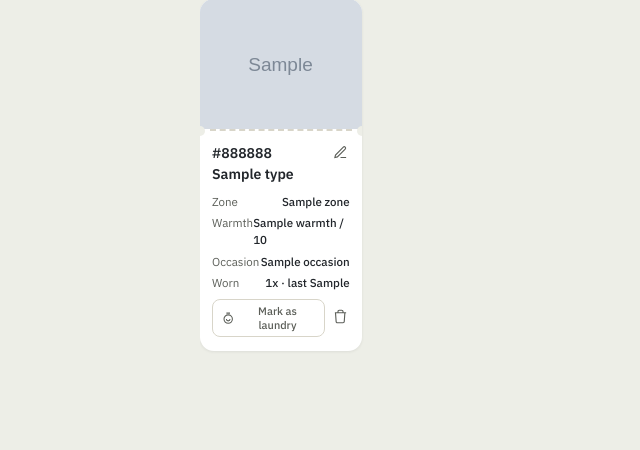
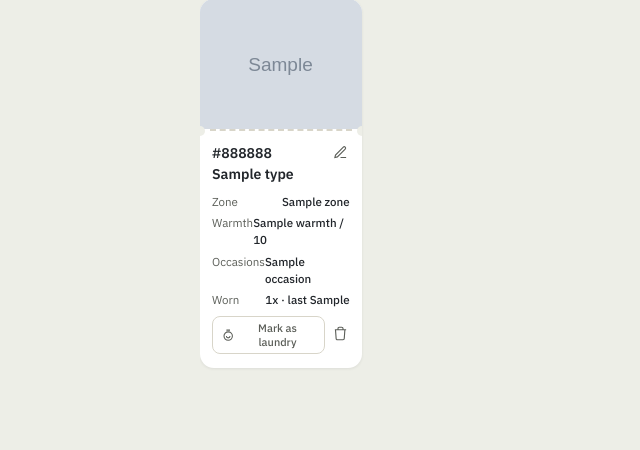
Before and after one commit to stanleykev7-rgb/wardrobe-app, a Flask app: template templates/index.html in a window 1280 px wide. Shown: the part 404-854 px from the top of the page, without its empty margins (0-640 px from the left). Before the commit the page ends 755 px from the top, so only its background shows below. Run offline with Flask 3, Linux system fonts and the light colour scheme; the visitor is signed in with stand-in values (Sample User, id 1); the template is opened without the code that fills it: most values are stand-ins (such as "Sample title", 1, 10 or a date in 2020); grey boxes marked "Sample" are stand-in pictures; parts of the project's set-up code (start-up, migrations or seed data) failed here and were passed over; some libraries are stand-ins or nearby versions.

Commit message:
Add multi-occasion tagging: items can now be tagged with several occasions at once via checkboxes (casual/work/semi_formal/formal/party/gym), Groq classifies all applicable ones, filtering matches if the selected occasion is anywhere in an item's list. Fully backward-compatible with legacy single-occasion items.

```diff
--- a/groq_classifier.py
+++ b/groq_classifier.py
@@ -27,7 +27,7 @@ Identify it and respond with ONLY a JSON object (no markdown, no extra text) wit
   "zone": "one of: head, top, bottom, feet",
   "warmth": integer from 1 (very light/summer) to 10 (very warm/heavy winter),
   "waterproof": true or false,
-  "occasion": "one of: casual, work, formal, gym"
+  "occasions": ["array of ALL applicable occasions from: casual, work, semi_formal, formal, party, gym"]
 }
 
 Rules:
@@ -37,9 +37,12 @@ Rules:
 - If it's worn on the head (hat, beanie, cap) use "head".
 - If it's footwear (shoes, boots, sandals) use "feet".
 - "warmth" should reflect how much insulation the item provides, not just its color.
-- "occasion": "work" for business/office wear (blazers, dress shirts, slacks), "formal" for
-  suits/dresses/formal shoes, "gym" for athletic wear (leggings, sneakers, sports tops),
-  "casual" for everyday wear - default to "casual" if genuinely unclear.
+- "occasions" is a LIST, not a single value - most garments genuinely suit more than
+  one occasion (e.g. a plain button-down shirt is both "work" AND "casual"; a blazer
+  might be "work" AND "semi_formal"). Include every occasion it reasonably fits.
+  "work" = business/office wear, "semi_formal" = smart-casual/dressy but not black-tie,
+  "formal" = suits/gowns/tuxedo-level formality, "party" = going-out/statement pieces,
+  "gym" = athletic wear, "casual" = everyday wear. Always include at least one.
 - If you cannot clearly identify the garment, make your best guess rather than refusing.
 """
 
@@ -136,7 +139,7 @@ ONLY a JSON object (no markdown, no extra text) with this exact shape:
       "zone": "one of: head, top, bottom, feet",
       "warmth": integer from 1 (very light/summer) to 10 (very warm/heavy winter),
       "waterproof": true or false,
-      "occasion": "one of: casual, work, formal, gym"
+      "occasions": ["array of ALL applicable occasions from: casual, work, semi_formal, formal, party, gym"]
     }
   ]
 }
@@ -146,6 +149,8 @@ Rules:
 - "zone" must be exactly one of: head, top, bottom, feet (see the single-item
   rules: torso items are "top", legs are "bottom", headwear is "head",
   footwear is "feet").
+- "occasions" is a LIST - include every occasion a garment reasonably fits
+  (most items suit more than one), always at least one.
 - If you genuinely see only one item, return an array with just that one item.
 - If you can't identify anything wearable in the photo, return {"items": []}.
 - Do not invent items that aren't visible.
@@ -220,9 +225,14 @@ def _sanitize(data: dict) -> dict:
     if zone not in ("head", "top", "bottom", "feet"):
         zone = "top"
 
-    occasion = str(data.get("occasion", "casual")).lower()
-    if occasion not in ("casual", "work", "formal", "gym"):
-        occasion = "casual"
+    valid_occasions = ("casual", "work", "semi_formal", "formal", "party", "gym")
+    raw_occasions = data.get("occasions")
+    if not isinstance(raw_occasions, list):
+        raw_occasions = []
+    occasions = [str(o).lower() for o in raw_occasions if str(o).lower() in valid_occasions]
+    occasions = list(dict.fromkeys(occasions))  # dedupe, preserve order
+    if not occasions:
+        occasions = ["casual"]
 
     try:
         warmth = int(data.get("warmth", 5))
@@ -236,5 +246,5 @@ def _sanitize(data: dict) -> dict:
         "zone": zone,
         "warmth": warmth,
         "waterproof": bool(data.get("waterproof", False)),
-        "occasion": occasion,
+        "occasions": occasions,
     }
--- a/main.py
+++ b/main.py
@@ -123,7 +123,22 @@ def switch_profile():
     return redirect(url_for("profiles_list"))
 
 
-VALID_OCCASIONS = ("casual", "work", "formal", "gym")
+VALID_OCCASIONS = ("casual", "work", "semi_formal", "formal", "party", "gym")
+
+
+def get_item_occasions(item: dict) -> list:
+    """Reads an item's occasions list, falling back gracefully for items
+    saved before multi-occasion tagging existed (which only had a single
+    'occasion' string, or nothing at all)."""
+    occasions = item.get("occasions")
+    if isinstance(occasions, list) and occasions:
+        return occasions
+    legacy = item.get("occasion")
+    return [legacy] if legacy else ["casual"]
+
+
+app.jinja_env.globals["get_item_occasions"] = get_item_occasions
+app.jinja_env.globals["ALL_OCCASIONS"] = ("casual", "work", "semi_formal", "formal", "party", "gym")
 
 
 def filter_by_occasion(closet: list, occasion: str) -> tuple:
@@ -132,7 +147,7 @@ def filter_by_occasion(closet: list, occasion: str) -> tuple:
     suggest from, rather than dead-ending on an empty result."""
     if not occasion or occasion == "any":
         return closet, None
-    filtered = [i for i in closet if i.get("occasion", "casual") == occasion]
+    filtered = [i for i in closet if occasion in get_item_occasions(i)]
     if not filtered:
         return closet, f"No {occasion} items found in your closet — showing suggestions from your full closet instead."
     return filtered, None
@@ -234,7 +249,7 @@ def _upload_processed_photo(processed_path: str, image_key: str) -> str:
 
 
 def _default_attrs() -> dict:
-    return {"type": "Unclassified item", "color": "unknown", "zone": "top", "warmth": 5, "waterproof": False, "occasion": "casual"}
+    return {"type": "Unclassified item", "color": "unknown", "zone": "top", "warmth": 5, "waterproof": False, "occasions": ["casual"]}
 
 
 def _handle_single_upload(item_id: str, processed_path: str, image_key: str):
@@ -267,7 +282,7 @@ def _handle_single_upload(item_id: str, processed_path: str, image_key: str):
         "warmth": attrs.get("warmth", 5),
         "zone": attrs.get("zone", "top"),
         "waterproof": attrs.get("waterproof", False),
-        "occasion": attrs.get("occasion", "casual"),
+        "occasions": attrs.get("occasions", ["casual"]),
         "in_laundry": False,
         "needs_review": needs_review,
         "added_at": datetime.utcnow().isoformat(),
@@ -319,7 +334,7 @@ def _handle_multi_upload(item_id: str, processed_path: str, image_key: str):
             "warmth": attrs.get("warmth", 5),
             "zone": attrs.get("zone", "top"),
             "waterproof": attrs.get("waterproof", False),
-            "occasion": attrs.get("occasion", "casual"),
+            "occasions": attrs.get("occasions", ["casual"]),
             "in_laundry": False,
             "needs_review": needs_review,
             "added_at": datetime.utcnow().isoformat(),
@@ -342,7 +357,7 @@ def edit_item(item_id):
         "zone": request.form.get("zone") if request.form.get("zone") in ("head", "top", "bottom", "feet") else "top",
         "warmth": max(1, min(10, int(request.form.get("warmth", 5) or 5))),
         "waterproof": request.form.get("waterproof") == "on",
-        "occasion": request.form.get("occasion") if request.form.get("occasion") in VALID_OCCASIONS else "casual",
+        "occasions": [o for o in request.form.getlist("occasions") if o in VALID_OCCASIONS] or ["casual"],
         "needs_review": False,
     }
     update_item(item_id, updates)
--- a/templates/base.html
+++ b/templates/base.html
@@ -188,6 +188,8 @@
     .warmth-row input[type=range] { flex: 1; accent-color: var(--indigo); }
     .warmth-val { font-size: 0.75rem; font-weight: 600; min-width: 16px; }
     .waterproof-row { display: flex; align-items: center; gap: 6px; font-size: 0.75rem; color: var(--ink-soft); }
+    .occasion-checks { display: grid; grid-template-columns: 1fr 1fr; gap: 4px 8px; }
+    .occasion-check { display: flex; align-items: center; gap: 5px; font-size: 0.75rem; color: var(--ink-soft); font-weight: 400; }
     .tag-edit-actions { display: flex; gap: 6px; margin-top: 2px; }
     .tag-edit-actions button, .tag-edit-actions input[type=submit] { flex: 1; padding: 5px; font-size: 0.72rem; border-radius: 6px; }
 
--- a/templates/index.html
+++ b/templates/index.html
@@ -46,7 +46,7 @@
                   <div class="tag-specs">
                     <div class="tag-spec-row"><span class="tag-spec-label">Zone</span><span class="tag-spec-val">{{ item.zone|capitalize }}</span></div>
                     <div class="tag-spec-row"><span class="tag-spec-label">Warmth</span><span class="tag-spec-val">{{ item.warmth }} / 10</span></div>
-                    <div class="tag-spec-row"><span class="tag-spec-label">Occasion</span><span class="tag-spec-val">{{ (item.occasion or 'casual')|capitalize }}</span></div>
+                    <div class="tag-spec-row"><span class="tag-spec-label">Occasions</span><span class="tag-spec-val">{{ get_item_occasions(item)|map('replace', '_', ' ')|map('capitalize')|join(', ') }}</span></div>
                     <div class="tag-spec-row"><span class="tag-spec-label">Worn</span><span class="tag-spec-val">{{ item.wear_count }}x{% if item.last_worn %} · last {{ item.last_worn }}{% endif %}</span></div>
                     {% if item.waterproof %}<div class="tag-spec-row"><span class="tag-spec-label">Waterproof</span><span class="tag-spec-val">Yes</span></div>{% endif %}
                   </div>
@@ -76,12 +76,16 @@
                       </div>
                     </div>
                     <div>
-                      <label>Occasion</label>
-                      <select name="occasion">
-                        {% for o in ['casual', 'work', 'formal', 'gym'] %}
-                          <option value="{{ o }}" {{ 'selected' if (item.occasion or 'casual') == o }}>{{ o|capitalize }}</option>
+                      <label>Occasions (select all that apply)</label>
+                      <div class="occasion-checks">
+                        {% set item_occasions = get_item_occasions(item) %}
+                        {% for o in ALL_OCCASIONS %}
+                          <label class="occasion-check">
+                            <input type="checkbox" name="occasions" value="{{ o }}" {{ 'checked' if o in item_occasions }}>
+                            {{ o|replace('_', ' ')|capitalize }}
+                          </label>
                         {% endfor %}
-                      </select>
+                      </div>
                     </div>
                     <label class="waterproof-row">
                       <input type="checkbox" name="waterproof" {{ 'checked' if item.waterproof }}> Waterproof
--- a/templates/packing_list.html
+++ b/templates/packing_list.html
@@ -12,8 +12,8 @@
       {% endfor %}
     </select>
     <select name="occasion">
-      {% for o in ['any', 'casual', 'work', 'formal', 'gym'] %}
-        <option value="{{ o }}" {{ 'selected' if occasion == o }}>{{ 'Any occasion' if o == 'any' else o|capitalize }}</option>
+      {% for o in ['any', 'casual', 'work', 'semi_formal', 'formal', 'party', 'gym'] %}
+        <option value="{{ o }}" {{ 'selected' if occasion == o }}>{{ 'Any occasion' if o == 'any' else o|replace('_', ' ')|capitalize }}</option>
       {% endfor %}
     </select>
     <input type="submit" value="Plan trip">
--- a/templates/suggest.html
+++ b/templates/suggest.html
@@ -10,8 +10,8 @@
   <form action="{{ url_for('suggest') }}" method="get" class="show-loading-form filter-row" data-loading-message="Checking today's weather and styling an outfit…">
     <input type="text" name="city" placeholder="City,CountryCode e.g. Kochi,IN" value="{{ city }}">
     <select name="occasion">
-      {% for o in ['any', 'casual', 'work', 'formal', 'gym'] %}
-        <option value="{{ o }}" {{ 'selected' if occasion == o }}>{{ 'Any occasion' if o == 'any' else o|capitalize }}</option>
+      {% for o in ['any', 'casual', 'work', 'semi_formal', 'formal', 'party', 'gym'] %}
+        <option value="{{ o }}" {{ 'selected' if occasion == o }}>{{ 'Any occasion' if o == 'any' else o|replace('_', ' ')|capitalize }}</option>
       {% endfor %}
     </select>
     <input type="submit" value="Update">
--- a/templates/week.html
+++ b/templates/week.html
@@ -7,8 +7,8 @@
   <form action="{{ url_for('week') }}" method="get" class="show-loading-form filter-row" data-loading-message="Pulling the forecast and planning outfits…">
     <input type="text" name="city" placeholder="City,CountryCode e.g. Kochi,IN" value="{{ city }}">
     <select name="occasion">
-      {% for o in ['any', 'casual', 'work', 'formal', 'gym'] %}
-        <option value="{{ o }}" {{ 'selected' if occasion == o }}>{{ 'Any occasion' if o == 'any' else o|capitalize }}</option>
+      {% for o in ['any', 'casual', 'work', 'semi_formal', 'formal', 'party', 'gym'] %}
+        <option value="{{ o }}" {{ 'selected' if occasion == o }}>{{ 'Any occasion' if o == 'any' else o|replace('_', ' ')|capitalize }}</option>
       {% endfor %}
     </select>
     <input type="submit" value="Update">
```
Also changed, not shown: README.md.
